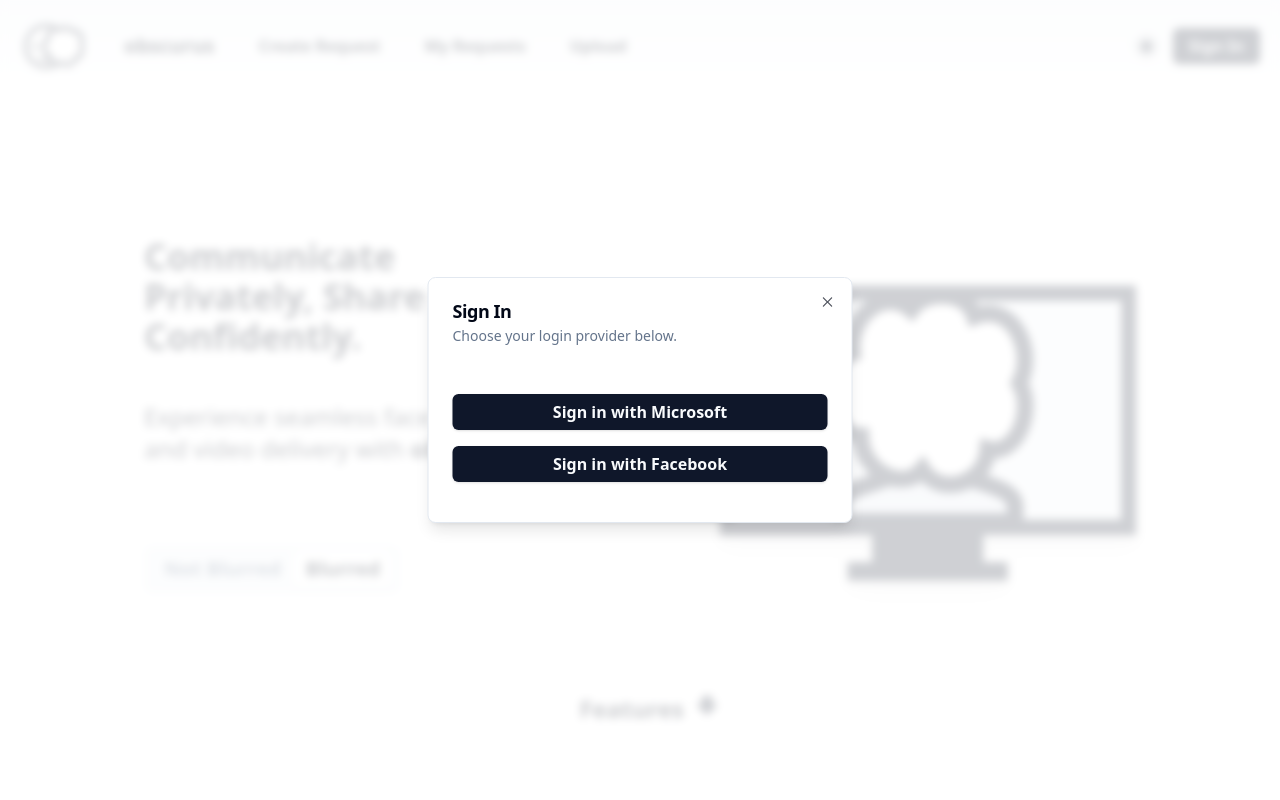
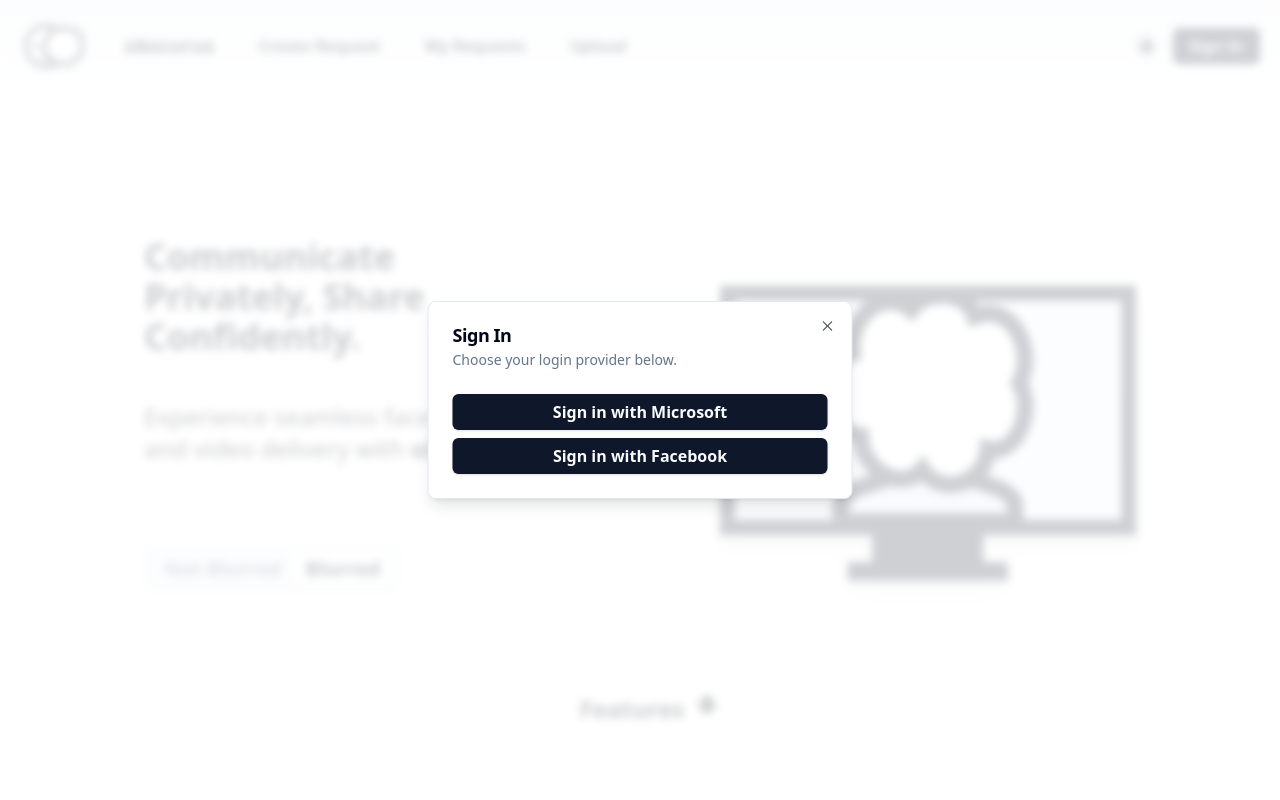
Before and after one commit to COSC-499-W2023/year-long-project-team-9, a Next.js app in the folder app/front-end/: page / in a window 1280 px wide. Both pictures are taken after a click on the button "Sign In". Shown: the top 800 px of the page. Built offline with nearby package versions, Linux system fonts and the light colour scheme.

Commit message:
Added Roboto font to Tailwind
See title.

```diff
--- a/app/front-end/src/components/Login.tsx
+++ b/app/front-end/src/components/Login.tsx
@@ -1,5 +1,6 @@
 {/*IMPORTS*/}
 import React, { useState } from "react";
+import Image from "next/image";
 import {
     DropdownMenu,
     DropdownMenuTrigger,
@@ -66,26 +67,32 @@
                             Choose your login provider below.
                         </DialogDescription>
                         </DialogHeader>
-                        <div className="grid gap-4 py-4">
-                            <div id="googleButton" className="grid grid-cols-4 items-center gap-4 w-full">
+                        <div className="flex flex-col items-center gap-2">
+                            <div id="googleButton" className="items-center justify-items-center">
                                 {theme === "light" && (
-                                    <Button className="w-full col-span-4" onClick={SignIn}>
-                                        <span className="font-bold text-base">Sign in with Google</span>
+                                    <Button className="h-40px min-w-min bg-white stroke-[#747775] stroke-1 text-[#1F1F1F] text-sm px-3 py-2.5" onClick={SignIn}>
+                                        <Image
+                                        src="/Google_Logo.svg"
+                                        alt="google"
+                                        width={20}
+                                        height={20}
+                                        />
+                                        <span className="pl-2.5">Sign in with Google</span>
                                     </Button>
                                 )}
                                 {theme === "dark" && (
-                                    <Button className="w-full col-span-4" onClick={SignIn}>
+                                    <Button className="" onClick={SignIn}>
                                         <span className="font-bold text-base">Sign in with Google</span>
                                     </Button>
                                 )}
                             </div>
-                            <div id="microsoftButton" className="grid grid-cols-4 items-center gap-4 w-full">
-                                <Button className="w-full col-span-4" onClick={SignIn}>
+                            <div id="microsoftButton" className="grid items-center gap-4 w-full">
+                                <Button className="" onClick={SignIn}>
                                     <span className="font-bold text-base">Sign in with Microsoft</span>
                                 </Button>
                             </div>
-                            <div id="facebookButton" className="grid grid-cols-4 items-center gap-4 w-full">
-                                <Button className="w-full col-span-4" onClick={SignIn}>
+                            <div id="facebookButton" className="grid items-center gap-4 w-full">
+                                <Button className="" onClick={SignIn}>
                                     <span className="font-bold text-base">Sign in with Facebook</span>
                                 </Button>
                             </div>
--- a/app/front-end/tailwind.config.ts
+++ b/app/front-end/tailwind.config.ts
@@ -8,6 +8,9 @@
     './src/**/*.{ts,tsx}',
 	],
   theme: {
+    fontFamily: {
+      'roboto': ['Roboto','sans-serif']
+    },
     container: {
       center: true,
       padding: "2rem",
```
